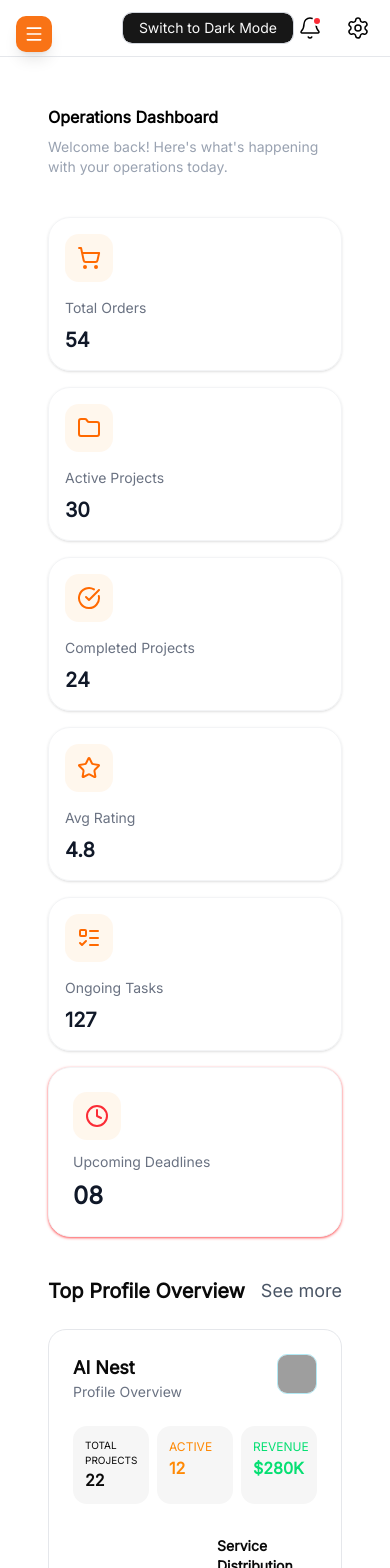
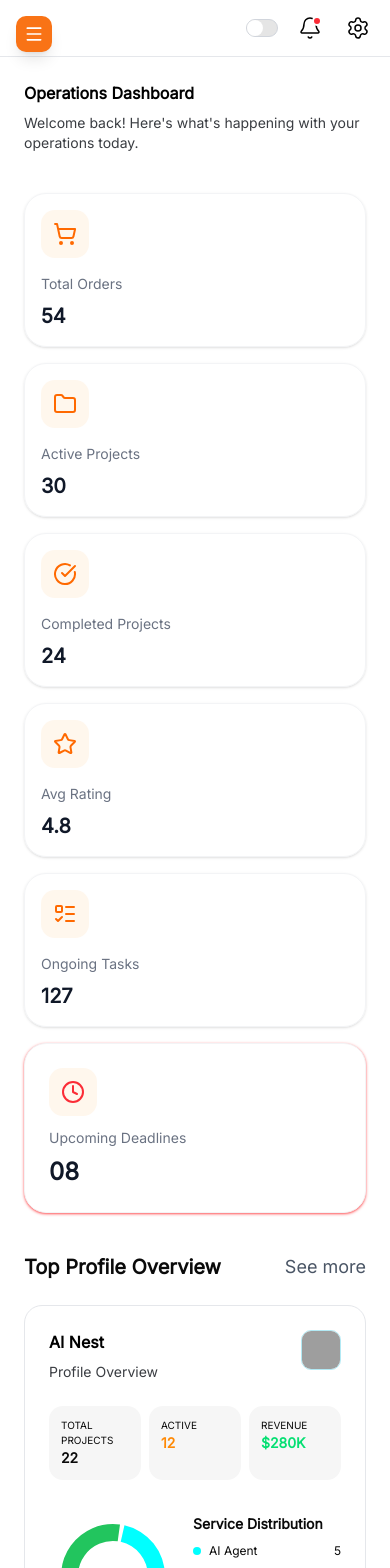
Before and after one commit to faioperation/FireAI-ERP, a React (Vite) app: page / in a window 390 px wide. Shown: the top 1568 px of the page. Built offline with nearby package versions, Linux system fonts and the light colour scheme; grey boxes are pictures that could not be loaded.

Commit message:
theme customization done in top profile section

```diff
--- a/src/Componants/CommonLayouts.jsx
+++ b/src/Componants/CommonLayouts.jsx
@@ -9,7 +9,7 @@ const CommonLayouts = () => {
       <Sidebar />
       <div className="flex-1 flex flex-col min-w-0 bg-[#FFFFFF]  ">
         <Header />
-        <div className="bg-[#FFFFFF] dark:bg-darkBG p-12  ">
+        <div className="bg-[#FFFFFF] dark:bg-darkBG p-6 md:p-12  ">
           <Outlet />
         </div>
       </div>
--- a/src/Componants/Header.jsx
+++ b/src/Componants/Header.jsx
@@ -2,6 +2,7 @@ import { Button } from "@/components/ui/button";
 import { Bell, Settings } from "lucide-react";
 import { useContext } from "react";
 import { ThemeContext } from "./Themes/ThemeContext";
+import { Switch } from "@/components/ui/switch";
 
 const Header = () => {
   const { theme, toggleTheme } = useContext(ThemeContext);
@@ -9,13 +10,10 @@ const Header = () => {
     <nav className="w-full bg-white border-b border-gray-200 px-4 py-3 sm:px-6 lg:px-8">
       <div className="flex items-center justify-between">
         <div className="flex-1"></div>
-        <Button
-          onClick={toggleTheme}
-          className="px-4 py-2 rounded-lg border border-gray-300 dark:border-gray-600"
-        >
-          Switch to {theme === "light" ? "Dark" : "Light"} Mode
-        </Button>
+
         <div className="flex items-center space-x-4 sm:space-x-6">
+            <Switch  checked={theme === "dark"}
+  onCheckedChange={toggleTheme}></Switch>
           <button className="relative p-1 text-black hover:text-[#F97316] transition-colors focus:outline-none cursor-pointer">
             <Bell size={24} strokeWidth={1.5} />
             <span className="absolute top-1 right-1 flex h-2.5 w-2.5">
--- a/src/SharedComponants/Heading.jsx
+++ b/src/SharedComponants/Heading.jsx
@@ -4,7 +4,7 @@ export default function Heading({heading, subHeading}) {
   return (
     <div className=''>
       <h2 className='text:md md:text-xl  text-black dark:text-white  mb-2 font-semibold'>{heading}</h2>
-      <h5 className='text-sm text-lightSecText dark:darkSecText '>{subHeading}</h5>
+      <h5 className='text-sm text-lightSecText dark:text-darkSecText '>{subHeading}</h5>
     </div>
   )
 }
--- /dev/null
+++ b/src/components/ui/switch.jsx
@@ -0,0 +1,33 @@
+import React from "react"
+import * as SwitchPrimitive from "@radix-ui/react-switch"
+
+import { cn } from "@/lib/utils"
+
+function Switch({ className, size = "default", ...props }) {
+  return (
+    <SwitchPrimitive.Root
+      data-slot="switch"
+      data-size={size}
+      className={cn(
+        "peer group/switch relative inline-flex shrink-0 items-center rounded-full border border-gray-300 transition-all outline-none after:absolute after:-inset-x-3 after:-inset-y-2 focus-visible:border-ring focus-visible:ring-3 focus-visible:ring-ring/50 aria-invalid:border-destructive aria-invalid:ring-3 aria-invalid:ring-destructive/20 data-[size=default]:h-[18.4px] data-[size=default]:w-[32px] data-[size=sm]:h-[14px] data-[size=sm]:w-[24px] dark:aria-invalid:border-destructive/50 dark:aria-invalid:ring-destructive/40 data-[state=checked]:bg-primary data-[state=unchecked]:bg-input dark:data-[state=unchecked]:bg-input/80 data-[disabled]:cursor-not-allowed data-[disabled]:opacity-50",
+        className
+      )}
+      {...props}
+    >
+      <SwitchPrimitive.Thumb
+        data-slot="switch-thumb"
+        className="pointer-events-none block rounded-full bg-background ring-0 transition-transform
+        group-data-[size=default]/switch:size-4
+        group-data-[size=sm]/switch:size-3
+        group-data-[size=default]/switch:data-[state=checked]:translate-x-[calc(100%-2px)]
+        group-data-[size=sm]/switch:data-[state=checked]:translate-x-[calc(100%-2px)]
+        dark:data-[state=checked]:bg-primary-foreground
+        group-data-[size=default]/switch:data-[state=unchecked]:translate-x-0
+        group-data-[size=sm]/switch:data-[state=unchecked]:translate-x-0
+        dark:data-[state=unchecked]:bg-foreground"
+      />
+    </SwitchPrimitive.Root>
+  )
+}
+
+export { Switch }
--- a/src/global.css
+++ b/src/global.css
@@ -119,7 +119,7 @@
   --color-textTeal: #00F5FF;
   --color-textOrange: #F97316;
   --color-textGreen: #22C55E;
-  --color-lightSecText:#99a2b1;
+  --color-lightSecText:#3a3d42;
   --color-darkSecText:#b7beca;
   --color-darkSecBG:#1F2937;
 }
--- a/src/pages/Dashboard/DashboardComponants/Stats.jsx
+++ b/src/pages/Dashboard/DashboardComponants/Stats.jsx
@@ -38,7 +38,7 @@ const Stats = () => {
         return (
           <div
             key={stat.id}
-            className=" border hover hover:shadow hover:shadow-teal-400 duration-500 border-gray-100 dark:border-none rounded-3xl p-4 shadow-sm flex flex-col dark:bg-darkSecBG  "
+            className=" border hover hover:shadow hover:shadow-orange-300 dark:hover:shadow-teal-400 duration-500 border-gray-100 dark:border-none rounded-3xl p-4 shadow-sm flex flex-col dark:bg-darkSecBG  "
           >
             {/* Upper Section: Icon and Growth */}
             <div className="flex justify-between items-start mb-4">
--- a/src/pages/Dashboard/DashboardComponants/TopProfile.jsx
+++ b/src/pages/Dashboard/DashboardComponants/TopProfile.jsx
@@ -1,3 +1,4 @@
+import Heading from '@/SharedComponants/Heading';
 import React, { useEffect, useState } from 'react';
 import { PieChart, Pie, Cell, ResponsiveContainer } from 'recharts';
 
@@ -24,34 +25,34 @@ const TopProfile = () => {
     <div className="  rounded-3xl">
       <div className="flex justify-between items-center mb-6">
         <h2 className="text-xl font-semibold">Top Profile Overview</h2>
-        <button className="text-gray-600 text-lg hover:scale-120 duration-500 hover:text-teal-500 transition">See more</button>
+        <button className="text-gray-600 dark:text-darkSecText text-lg hover:scale-120 duration-500 hover:text-textTeal dark:hover:text-textTeal transition">See more</button>
       </div>
 
       <div className="grid grid-cols-1 lg:grid-cols-2 gap-6">
         {topProfiles.map((profile) => (
-          <div key={profile.id} className=" border border-gray-200 rounded-2xl p-6">
+          <div key={profile.id} className=" border border-gray-200  dark:border-[#1F2937] rounded-2xl p-6">
             {/* Header: Avatar & Name */}
             <div className="flex justify-between items-start mb-6">
+
               <div>
-                <h3 className="text-lg font-semibold">{profile.company}</h3>
-                <p className="text-sm text-gray-500">{profile.category}</p>
+                <Heading heading={profile.company} subHeading={profile.category}></Heading>
               </div>
               <img src={profile.avatar} alt="avatar" className="w-10 h-10 rounded-lg border border-cyan-500/30" />
             </div>
 
             {/* Stats Grid */}
             <div className="grid grid-cols-3 gap-2 mb-8">
-              <div className=" p-3 bg-[#F6F6F6] rounded-xl">
+              <div className=" p-3 bg-[#F6F6F6] dark:bg-darkSecBG rounded-xl">
                 <p className="text-[10px]    xl:text-[12px] uppercase">Total Projects</p>
-                <p className="md:text-lg text-md font-bold">{profile.summary.total_projects}</p>
+                <p className="md:text-lg text-sm font-bold">{profile.summary.total_projects}</p>
               </div>
-              <div className=" p-3 rounded-xl bg-[#F6F6F6] text-orange-400">
-                <p className="text-[12px] md:text-[10px] xl:text-[12px]  uppercase">Active</p>
-                <p className="md:text-lg text-md font-bold">{profile.summary.active}</p>
+              <div className=" p-3 rounded-xl bg-[#F6F6F6]  dark:bg-darkSecBG  ">
+                <p className="text-[10px] md:text-[10px] xl:text-[12px]  uppercase">Active</p>
+                <p className="md:text-lg text-orange-400 text-sm font-bold">{profile.summary.active}</p>
               </div>
-              <div className=" p-3 rounded-xl bg-[#F6F6F6] text-green-400">
-                <p className="text-[12px] xl:text-[12px]   md:text-[10px]  uppercase">Revenue</p>
-                <p className=" text-md font-bold">{profile.summary.revenue}</p>
+              <div className=" p-3 rounded-xl bg-[#F6F6F6] dark:bg-darkSecBG  ">
+                <p className="text-[10px] xl:text-[12px]   md:text-[10px]  uppercase">Revenue</p>
+                <p className=" text-sm md:text-lg font-bold text-green-400">{profile.summary.revenue}</p>
               </div>
             </div>
 
@@ -63,7 +64,7 @@ const TopProfile = () => {
                     <Pie
                       data={profile.service_distribution}
                       innerRadius={35}
-                      outerRadius={56}
+                      outerRadius={52}
                       paddingAngle={5}
                       dataKey="count"
                     >
@@ -81,9 +82,9 @@ const TopProfile = () => {
                   <div key={idx} className="flex justify-between items-center text-[12px] md:text-[14px]">
                     <div className="flex items-center gap-2">
                       <div className="w-2 h-2 rounded-full" style={{ backgroundColor: item.color }}></div>
-                      <span className="">{item.label}</span>
+                      <span className="dark:text-darkSecText">{item.label}</span>
                     </div>
-                    <span className="font-mono">{item.count}</span>
+                    <span className="font-mono md:pr-4">{item.count}</span>
                   </div>
                 ))}
               </div>
```
